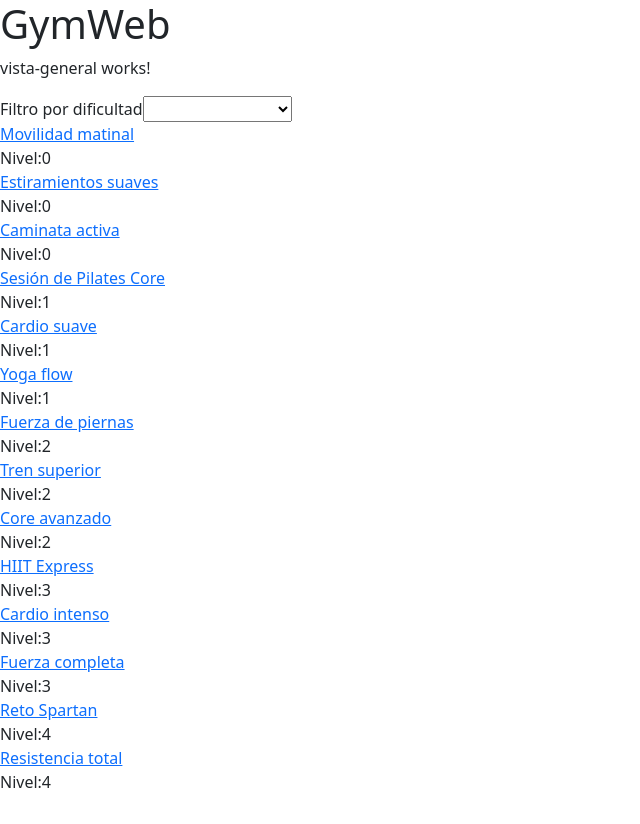
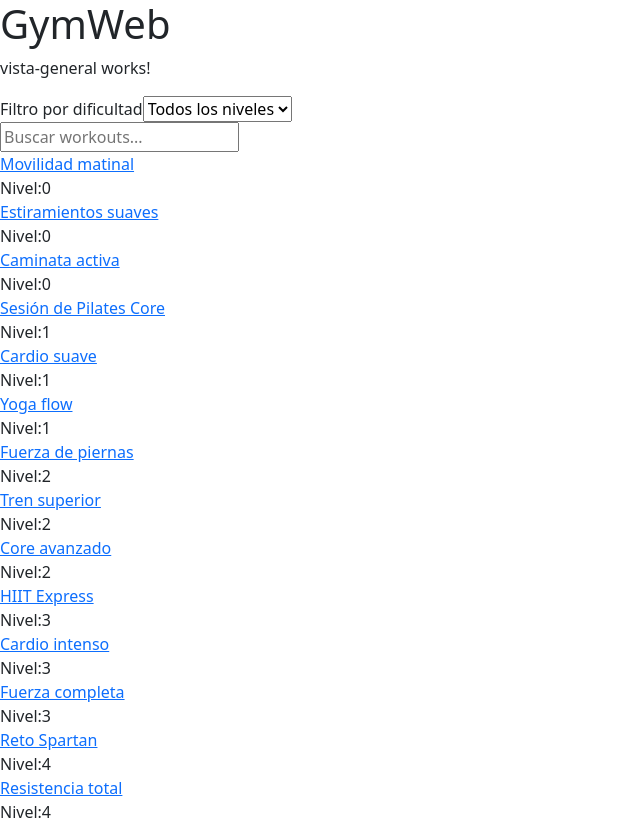
Before and after one commit to VladyslavaTrubina-ll/GymApp, an Angular app in the folder GymWeb/: page / in a window 1280 px wide. Shown: the whole page, without its empty margins (0-640 px from the left). Before the commit the page ends 800 px from the top, so only its background shows below. Built offline with nearby package versions, Linux system fonts and the light colour scheme.

Commit message:
subida del buscador unificado con el filtro

```diff
--- a/GymWeb/src/app/components/vista-general/vista-general.html
+++ b/GymWeb/src/app/components/vista-general/vista-general.html
@@ -6,7 +6,7 @@
 
         <select name="filtroNivel" [(ngModel)]="nivelSeleccionado">
 
-        <option value="Nivel" selected >Todos los niveles</option>
+        <option value="" selected >Todos los niveles</option>
         <option value="Principiante">Principiante</option>
         <option value="Intermedio">Intermedio</option>
         <option value="Avanzado">Avanzado</option>
@@ -15,16 +15,23 @@
 
 </div>
 
+<div class="busqueda">
+
+    <input type="text" placeholder="Buscar workouts..." [(ngModel)]="rutinasService.busquedaInput">
+
+</div>
+
 @if (!cargando() && !error()) {
-    <div class="contenedor-rutinas">
-        @for (workout of workoutsFiltro(); track workout.nombre) {
-            <div class="">
+
+
+    <div class="contenedor-Workouts">
+        @for (workout of workoutsFiltroYBusqueda(); track workout.nombre) {
+            <div class="listaWorkouts">
                 <div class="campoWorkout">
 
                     <span class="etiqueta"></span>
 
                     <a [routerLink]="['/rutina', workout.nombre]" class="enlace-rutina">
-
                         {{ workout.nombre }}
 
                     </a>
@@ -34,11 +41,19 @@
                 <div class="campoNivel">
 
                     <span class="etiqueta">Nivel:</span>
-                    <span class="valor-nivel">{{ workout.nivel }}</span>
+                    <span class="valorNivel">{{ workout.nivel }}</span>
 
                 </div>
 
             </div>
+        } @empty {
+
+            <div class="sinResultados">
+                <p>No se encontraron han encontrado workouts relacionados con su búsqueda.</p>
+
+                <p class="sugerencia">Intenta seleccionar otro nivel de dificultad u otro workout.</p>
+            </div>
         }
     </div>
+
 }
--- a/GymWeb/src/app/components/vista-general/vista-general.ts
+++ b/GymWeb/src/app/components/vista-general/vista-general.ts
@@ -3,7 +3,7 @@ import { Rutinas } from '../../services/rutinas';
 import { RouterLink } from '@angular/router';
 import { computed } from '@angular/core';
 import { FormsModule } from '@angular/forms';
-import { form } from '@angular/forms/signals';
+
 
 @Component({
   imports: [RouterLink, FormsModule],
@@ -22,32 +22,37 @@ ngOnInit(): void {
   this.rutinasService.getGymData();
 }
 
-nivelSeleccionado = signal<string>("");
+//FILTRO y BUSQUEDA UNIDOS
 
-workoutsFiltro = computed(() => {
+nivelSeleccionado = this.rutinasService.nivelSeleccionado;
 
-  const lista = this.rutinasService.workouts();
-const filtro = this.nivelSeleccionado();
+workoutsFiltroYBusqueda = computed(() => {
 
-if (!filtro) {
+const lista = this.rutinasService.workouts();
+const filtro = this.rutinasService.nivelSeleccionado();
+const busqueda = this.rutinasService.busquedaInput().toLowerCase();
 
-  return lista;
-
-} else {
 
   return lista.filter(workout => {
+
     const nivel = Number(workout.nivel);
+    let filtroBien = true;
 
     if (filtro === 'Principiante') {
-      return nivel >= 0 && nivel <= 1;
+      filtroBien = nivel >= 0 && nivel <= 1;
     } else if (filtro === 'Intermedio') {
-      return nivel === 2;
+      filtroBien = nivel === 2;
     } else if (filtro === 'Avanzado') {
-      return nivel === 3;
+      filtroBien = nivel === 3;
     }
 
-    return true;
+  const nombreWorkout = workout.nombre.toLowerCase();
+  const buscadorBien = !busqueda || nombreWorkout.includes(busqueda)
+
+
+
+    return filtroBien && buscadorBien;
 });
-    }
-  });
+});
+
 }
--- a/GymWeb/src/app/services/rutinas.ts
+++ b/GymWeb/src/app/services/rutinas.ts
@@ -12,6 +12,8 @@ export class Rutinas {
   cargando = signal<boolean>(false);
   error = signal<string | boolean>(false);
 
+  nivelSeleccionado = signal<string>("");
+  busquedaInput = signal<string>("");
 
   constructor() {
     this.getGymData();
```
